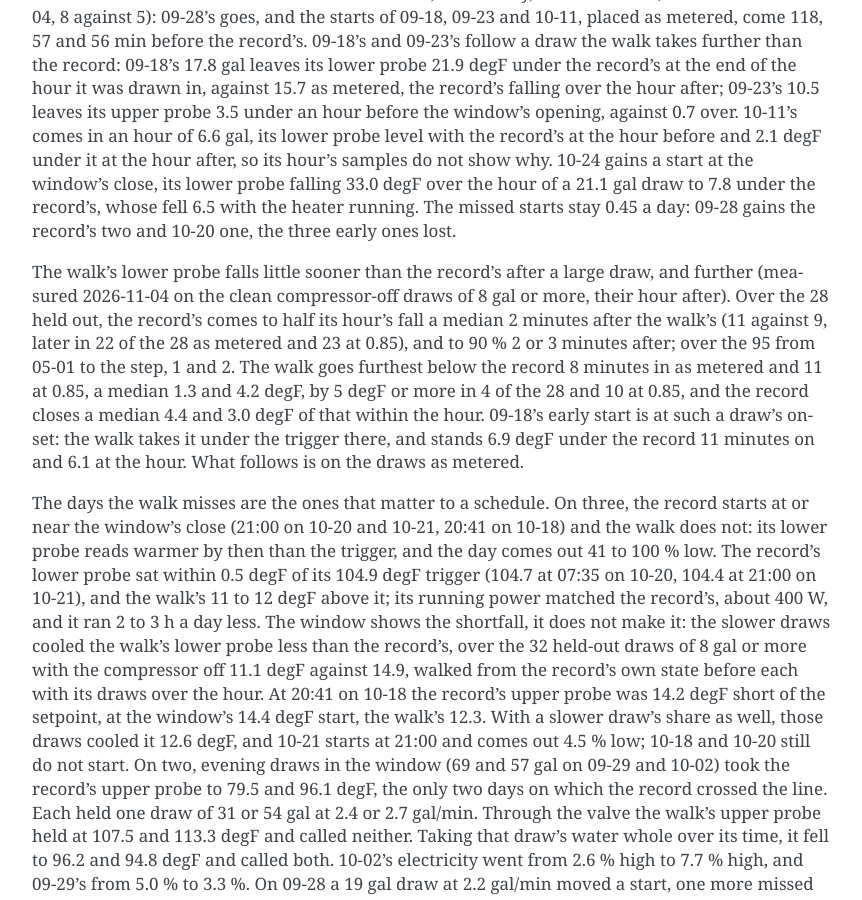
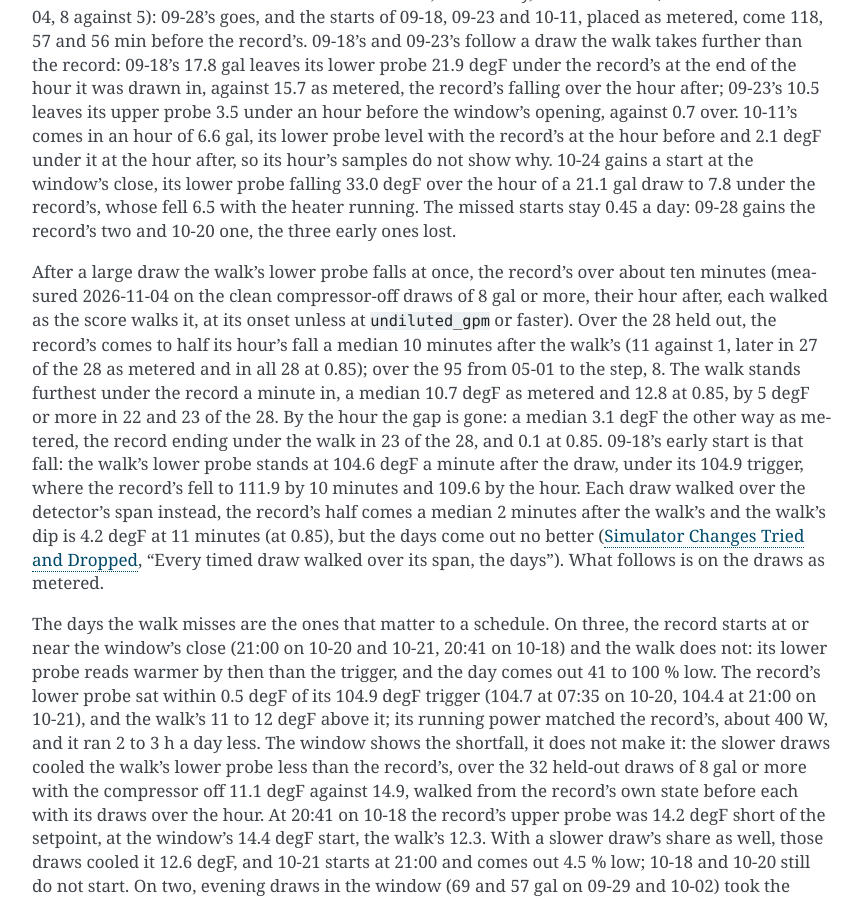
Before and after one commit to eman/nwp500-python, a Sphinx documentation site: the page built from docs/explanation/simulator.rst, in a window 1280 px wide and 900 px high, scrolled down 11641 px. Shown: the whole window, without its empty margins (338-1200 px from the left). Built offline with Sphinx 7.4.7, drawn with Linux system fonts in a browser that asks for light colours.

Commit message:
docs(sim): the walk's lower probe falls at once after a large draw; every timed draw over its span tried on the days and dropped

```diff
--- a/docs/explanation/simulator.rst
+++ b/docs/explanation/simulator.rst
@@ -671,18 +671,24 @@ window's close, its lower probe falling 33.0 degF over the hour of a
 running. The missed starts stay 0.45 a day: 09-28 gains the record's two
 and 10-20 one, the three early ones lost.
 
-The walk's lower probe falls little sooner than the record's after a
-large draw, and further (measured 2026-11-04 on the clean compressor-off
-draws of 8 gal or more, their hour after). Over the 28 held out, the
-record's comes to half its hour's fall a median 2 minutes after the
-walk's (11 against 9, later in 22 of the 28 as metered and 23 at 0.85),
-and to 90 % 2 or 3 minutes after; over the 95 from 05-01 to the step, 1
-and 2. The walk goes furthest below the record 8 minutes in as metered
-and 11 at 0.85, a median 1.3 and 4.2 degF, by 5 degF or more in 4 of the
-28 and 10 at 0.85, and the record closes a median 4.4 and 3.0 degF of
-that within the hour. 09-18's early start is at such a draw's onset: the
-walk takes it under the trigger there, and stands 6.9 degF under the
-record 11 minutes on and 6.1 at the hour. What follows is on the draws
+After a large draw the walk's lower probe falls at once, the record's
+over about ten minutes (measured 2026-11-04 on the clean compressor-off
+draws of 8 gal or more, their hour after, each walked as the score walks
+it, at its onset unless at ``undiluted_gpm`` or faster). Over the 28
+held out, the record's comes to half its hour's fall a median 10 minutes
+after the walk's (11 against 1, later in 27 of the 28 as metered and in
+all 28 at 0.85); over the 95 from 05-01 to the step, 8. The walk stands
+furthest under the record a minute in, a median 10.7 degF as metered and
+12.8 at 0.85, by 5 degF or more in 22 and 23 of the 28. By the hour the
+gap is gone: a median 3.1 degF the other way as metered, the record
+ending under the walk in 23 of the 28, and 0.1 at 0.85. 09-18's early
+start is that fall: the walk's lower probe stands at 104.6 degF a minute
+after the draw, under its 104.9 trigger, where the record's fell to
+111.9 by 10 minutes and 109.6 by the hour. Each draw walked over the
+detector's span instead, the record's half comes a median 2 minutes
+after the walk's and the walk's dip is 4.2 degF at 11 minutes (at 0.85),
+but the days come out no better (:doc:`simulator-tried`, "Every timed
+draw walked over its span, the days"). What follows is on the draws
 as metered.
 
 The days the walk misses are the ones that matter to a schedule. On
```
Also changed, not shown: docs/explanation/simulator-tried.rst (+28 -0 lines).
